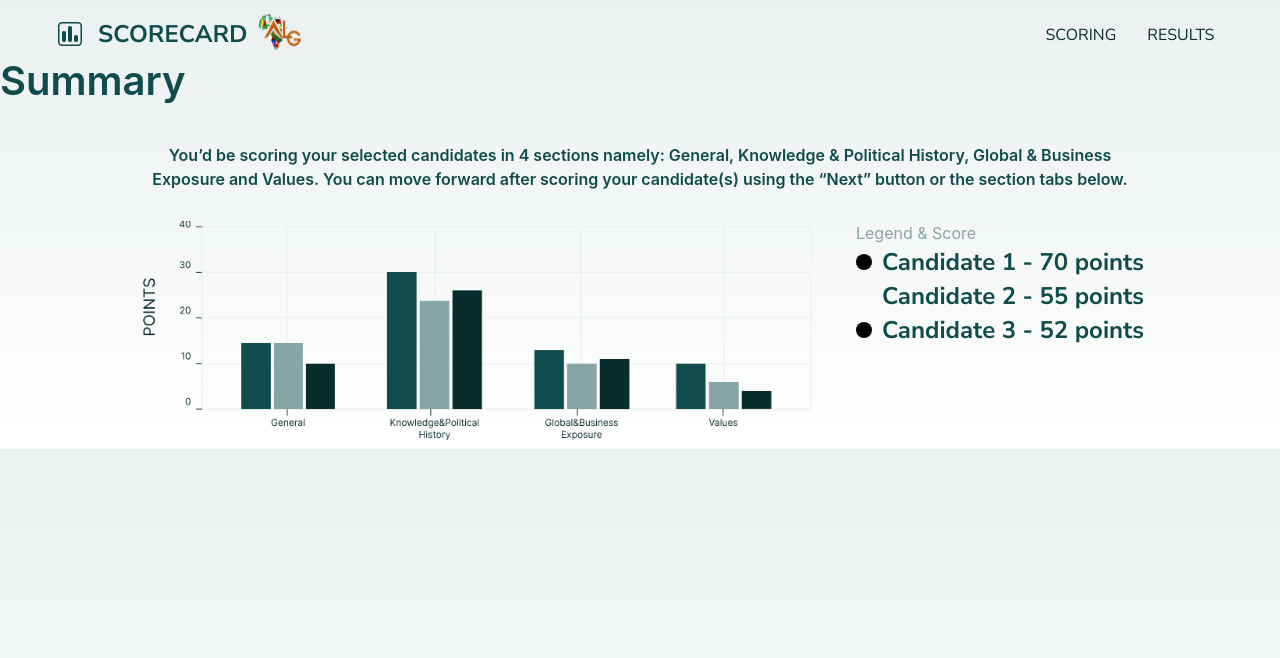
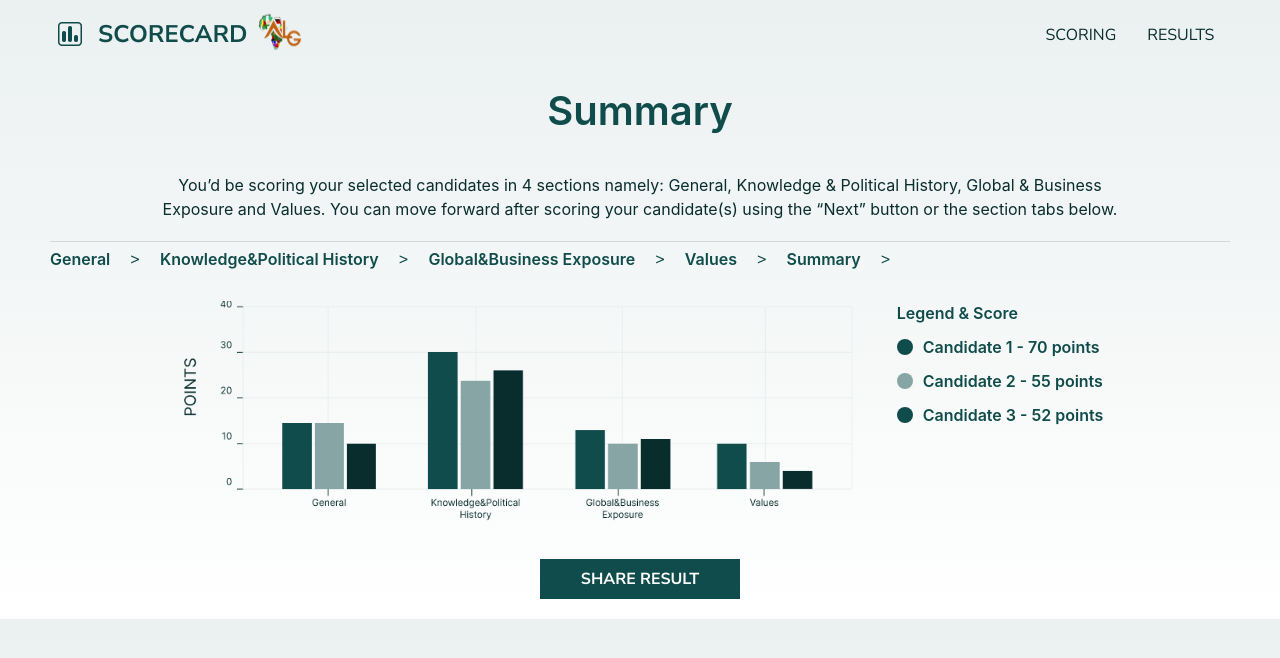
Before and after one commit to NoumanHunzai/scorecardapp, a React (Create React App) app: page / in a window 1280 px wide. Shown: the top 658 px of the page. Built offline with nearby package versions, Linux system fonts and the light colour scheme.

Commit message:
merge conflict resolve

```diff
--- a/src/Routes/index.js
+++ b/src/Routes/index.js
@@ -3,7 +3,6 @@ import React from "react";
 import { BrowserRouter as Router, Routes, Route } from "react-router-dom";
 import Header from "../components/Header";
 import Home from "../pages/home";
-
 import SummaryPage from "../pages/summaryPage";
 import CandidateScoreBoard from "../pages/CandidateScoreBoard";
 import SelectCandidate from "../pages/SelectCandidate";
--- a/src/pages/summaryPage/index.js
+++ b/src/pages/summaryPage/index.js
@@ -1,41 +1,64 @@
 import { Box, makeStyles, Typography } from '@material-ui/core';
 import React from 'react'
 import chart from "../../assets/Chart.png"
+import Buttons from '../../units/buttons';
+import DividerLine from '../../units/Divider';
 
 const SummaryPage = () => {
   const classes = useStyles();
   return (
-    <div>
+    <div className={classes.container}>
         <Box>
               <Typography variant="h1" className={classes.summaryHeading}>Summary</Typography >
               <Box className={classes.descriptionContainer}>
-                <Typography variant="body1" className={classes.description}>You’d be scoring your selected candidates in 4 sections namely: General, Knowledge & Political History, Global & Business
+                <Typography variant="body2" className={classes.description}>You’d be scoring your selected candidates in 4 sections namely: General, Knowledge {"&"} Political History, Global {"&"} Business
                 </Typography>
-                <Typography variant="body1" className={classes.description}>Exposure and Values. You can move forward after scoring your candidate(s) using the “Next” button or the section tabs below.
+                <Typography variant="body2" className={classes.description}>Exposure and Values. You can move forward after scoring your candidate(s) using the “Next” button or the section tabs below.
                 </Typography>
 
               </Box>
         </Box>
+        <Box className={classes.divider}>
+        <DividerLine/>
+        </Box>
+
+
+          <div className={classes.rowsBar}>
+        <Typography className={classes.rowsTab}>General  <span className={classes.tabsPadding}>{">"}</span></Typography>
+        <Typography className={classes.rowsTab}>
+          Knowledge{"&"}Political History <span className={classes.tabsPadding}>{">"}</span>
+        </Typography>
+
+        <Typography className={classes.rowsTab} >
+          Global{"&"}Business Exposure <span className={classes.tabsPadding}>{">"}</span>
+        </Typography>
+        <Typography className={classes.rowsTab}>Values  <span className={classes.tabsPadding}>{">"}</span></Typography>
+        <Typography className={classes.rowsTab}> Summary  <span className={classes.tabsPadding}>{">"}</span></Typography>
+      </div>
         <div className={classes.chartDetailsContainer}>
           <img className={classes.chart} src={chart} alt="chart"/>
           <div className={classes.chartSideDetails}>
-            <Typography variant="body2" className={classes.chartDetails}>Legend & Score
+            <Typography variant="body1" className={classes.chartDetails}>Legend & Score
 
             <div  className={classes.dotFlex}>
             <div className={classes.blackDot}></div>
-            <Typography variant="h2" className={classes.chartDetails}>Candidate 1 - 70 points</Typography ></div>
+            <Typography variant="body1" className={classes.chartDetails}>Candidate 1 - 70 points</Typography ></div>
 
             <div className={classes.dotFlex}>
             <div className={classes.greenDot}></div>
-            <Typography variant="h2" className={classes.chartDetails}>Candidate 2 - 55 points  </Typography >
+            <Typography variant="body1" className={classes.chartDetails}>Candidate 2 - 55 points  </Typography >
             </div>
 
             <div className={classes.dotFlex}>
-            <div className={classes.blackDot}></div><Typography variant="h2" className={classes.chartDetails}>Candidate 3 - 52 points  </Typography >
+            <div className={classes.blackDot}></div><Typography variant="body1" className={classes.chartDetails}>Candidate 3 - 52 points  </Typography >
             </div>
 
             </Typography >
           </div>
+        </div>
+
+        <div className={classes.chartDetailsContainer}>
+        <Buttons variant="green">Share result</Buttons>
         </div>
     </div>
   )
@@ -44,10 +67,29 @@ const SummaryPage = () => {
 export default SummaryPage;
 
 const useStyles = makeStyles((theme) => ({
+  container:{padding: "20px 50px",},
+  summaryHeading:{paddingTop:"10px",textAlign: 'center'},
+  description:{color:theme.palette.secondary.main},
   descriptionContainer: {
+
     paddingTop:40,
    textAlign: 'center',
   },
+  divider: {
+    paddingTop:20,
+  },
+  tabsPadding:{padding:"0px 20px "},
+  rowsBar: {
+    display: "flex",
+
+    paddingTop:5,
+    width: "90%",
+    marginBottom: "20px",
+  },
+  rowsTab: {
+    display: "flex",
+  },
+
   chart:{
     height:228,
     width:680,
@@ -59,6 +101,7 @@ const useStyles = makeStyles((theme) => ({
   },
   chartSideDetails: {paddingLeft:30,},
   dotFlex:{
+    paddingTop:10,
     display: 'flex',
     alignItems: 'center',
   },
@@ -68,14 +111,13 @@ const useStyles = makeStyles((theme) => ({
     width:16,
     height:16,
     borderRadius:"100%",
-    backgroundColor:"black"
-    // backgroundColor: theme.palette.primary.main
+    backgroundColor: theme.palette.primary.main
   },
   greenDot:{
     width:16,
     height:16,
     borderRadius:"100%",
-    // backgroundColor: theme.palette.primary.main
+    backgroundColor: theme.palette.text.select
   },
 
 }));
```
